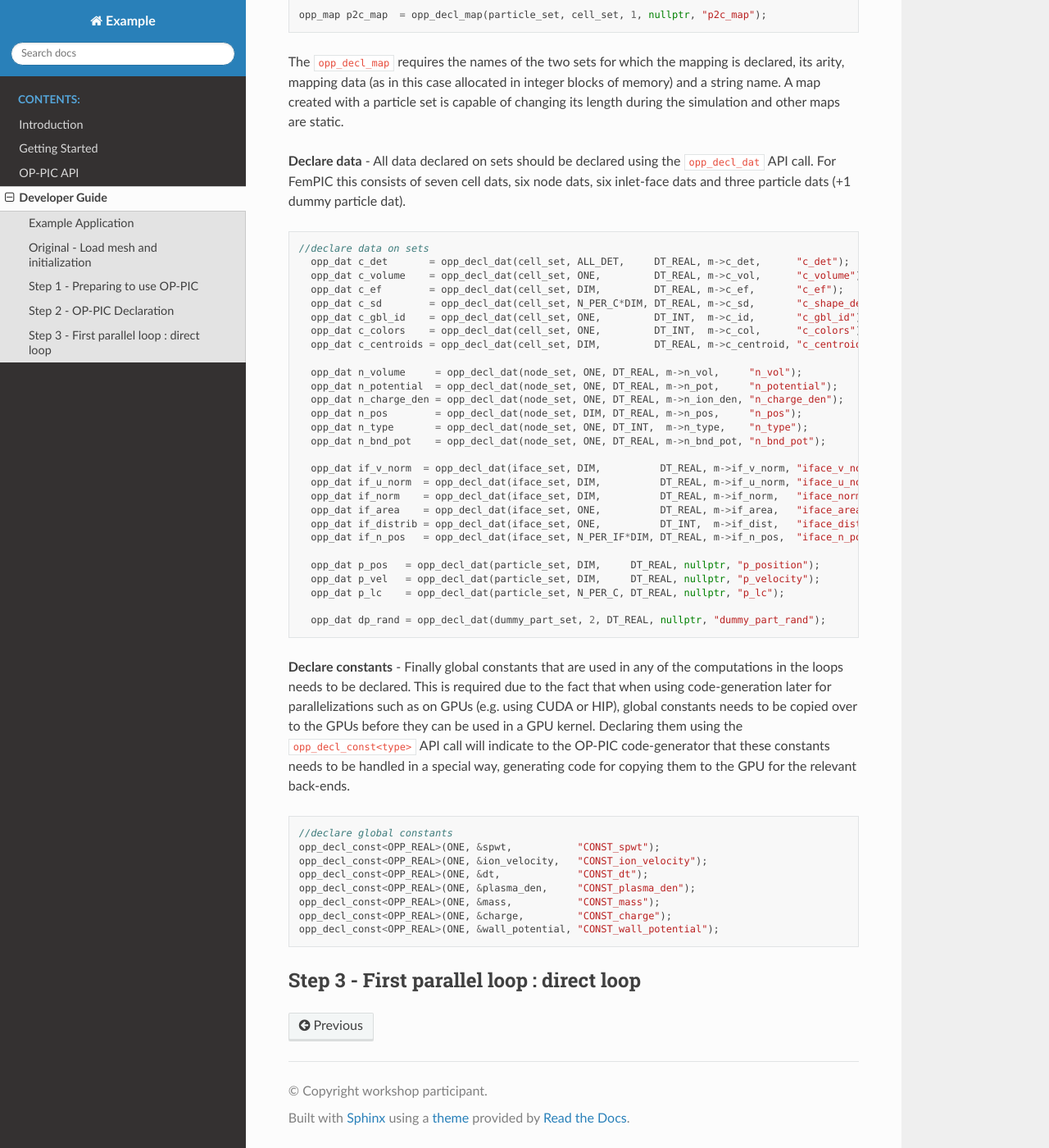
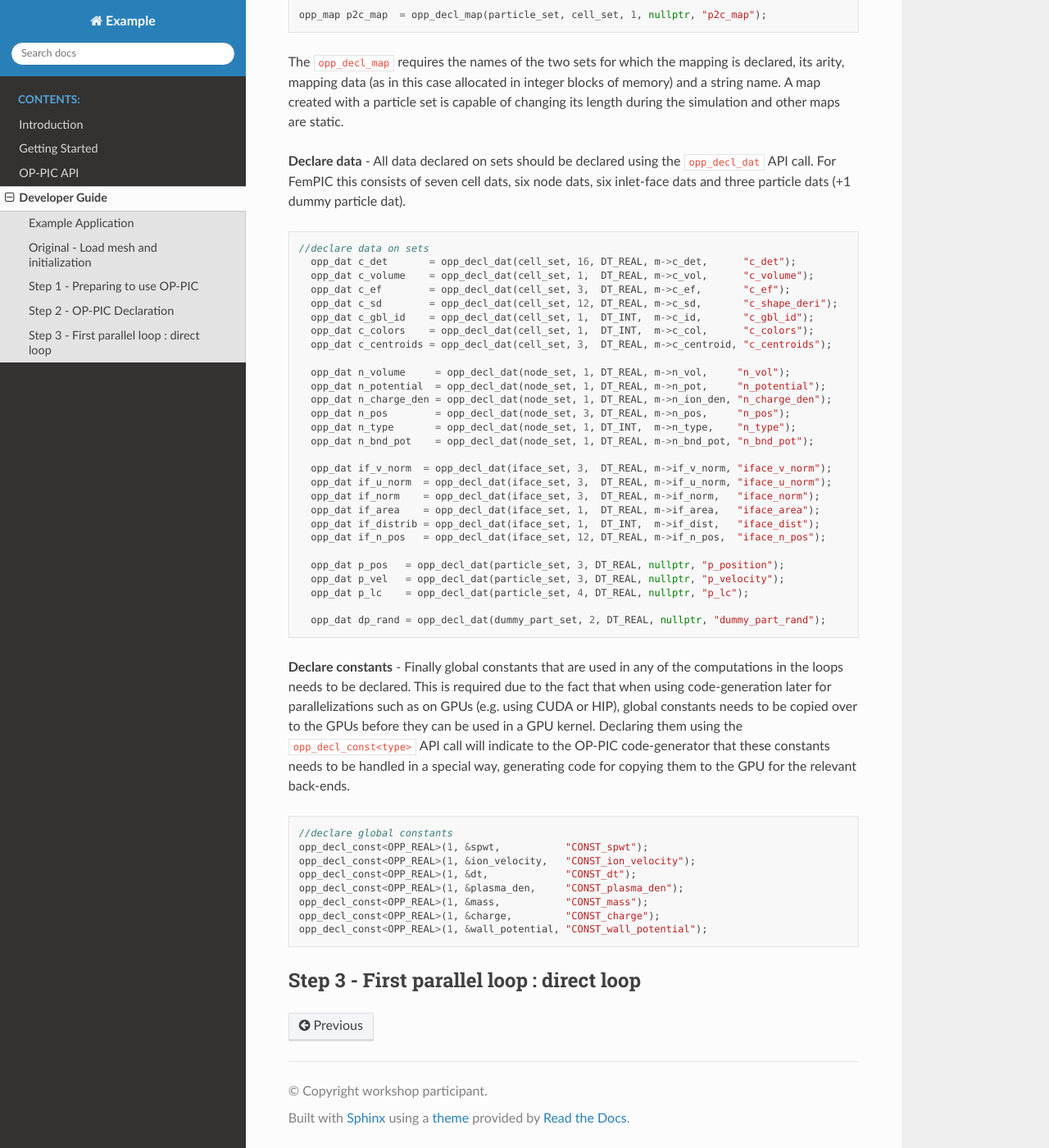
Before and after one commit to ZamanLantra/git_docs_test, a Sphinx documentation site: the page built from doc/developer_guide.rst, in a window 1280 px wide and 1400 px high, scrolled down 2892 px. Shown: the whole window at 82% size. Built offline with Sphinx 7.4.7 and the Read the Docs theme 2.0.0, drawn with Linux system fonts in a browser that asks for light colours; pages that are not in the unit, such as notebooks, are missing from menus.

Commit message:
Update developer_guide.rst

```diff
--- a/doc/developer_guide.rst
+++ b/doc/developer_guide.rst
@@ -113,31 +113,31 @@ A map created with a particle set is capable of changing its length during the s
 .. code-block:: C
 
   //declare data on sets
-    opp_dat c_det       = opp_decl_dat(cell_set, ALL_DET,     DT_REAL, m->c_det,      "c_det");
-    opp_dat c_volume    = opp_decl_dat(cell_set, ONE,         DT_REAL, m->c_vol,      "c_volume");
-    opp_dat c_ef        = opp_decl_dat(cell_set, DIM,         DT_REAL, m->c_ef,       "c_ef");
-    opp_dat c_sd        = opp_decl_dat(cell_set, N_PER_C*DIM, DT_REAL, m->c_sd,       "c_shape_deri");
-    opp_dat c_gbl_id    = opp_decl_dat(cell_set, ONE,         DT_INT,  m->c_id,       "c_gbl_id");
-    opp_dat c_colors    = opp_decl_dat(cell_set, ONE,         DT_INT,  m->c_col,      "c_colors");
-    opp_dat c_centroids = opp_decl_dat(cell_set, DIM,         DT_REAL, m->c_centroid, "c_centroids");
+    opp_dat c_det       = opp_decl_dat(cell_set, 16, DT_REAL, m->c_det,      "c_det");
+    opp_dat c_volume    = opp_decl_dat(cell_set, 1,  DT_REAL, m->c_vol,      "c_volume");
+    opp_dat c_ef        = opp_decl_dat(cell_set, 3,  DT_REAL, m->c_ef,       "c_ef");
+    opp_dat c_sd        = opp_decl_dat(cell_set, 12, DT_REAL, m->c_sd,       "c_shape_deri");
+    opp_dat c_gbl_id    = opp_decl_dat(cell_set, 1,  DT_INT,  m->c_id,       "c_gbl_id");
+    opp_dat c_colors    = opp_decl_dat(cell_set, 1,  DT_INT,  m->c_col,      "c_colors");
+    opp_dat c_centroids = opp_decl_dat(cell_set, 3,  DT_REAL, m->c_centroid, "c_centroids");
 
-    opp_dat n_volume     = opp_decl_dat(node_set, ONE, DT_REAL, m->n_vol,     "n_vol");
-    opp_dat n_potential  = opp_decl_dat(node_set, ONE, DT_REAL, m->n_pot,     "n_potential");
-    opp_dat n_charge_den = opp_decl_dat(node_set, ONE, DT_REAL, m->n_ion_den, "n_charge_den");
-    opp_dat n_pos        = opp_decl_dat(node_set, DIM, DT_REAL, m->n_pos,     "n_pos");
-    opp_dat n_type       = opp_decl_dat(node_set, ONE, DT_INT,  m->n_type,    "n_type");
-    opp_dat n_bnd_pot    = opp_decl_dat(node_set, ONE, DT_REAL, m->n_bnd_pot, "n_bnd_pot");
+    opp_dat n_volume     = opp_decl_dat(node_set, 1, DT_REAL, m->n_vol,     "n_vol");
+    opp_dat n_potential  = opp_decl_dat(node_set, 1, DT_REAL, m->n_pot,     "n_potential");
+    opp_dat n_charge_den = opp_decl_dat(node_set, 1, DT_REAL, m->n_ion_den, "n_charge_den");
+    opp_dat n_pos        = opp_decl_dat(node_set, 3, DT_REAL, m->n_pos,     "n_pos");
+    opp_dat n_type       = opp_decl_dat(node_set, 1, DT_INT,  m->n_type,    "n_type");
+    opp_dat n_bnd_pot    = opp_decl_dat(node_set, 1, DT_REAL, m->n_bnd_pot, "n_bnd_pot");
 
-    opp_dat if_v_norm  = opp_decl_dat(iface_set, DIM,          DT_REAL, m->if_v_norm, "iface_v_norm");
-    opp_dat if_u_norm  = opp_decl_dat(iface_set, DIM,          DT_REAL, m->if_u_norm, "iface_u_norm");
-    opp_dat if_norm    = opp_decl_dat(iface_set, DIM,          DT_REAL, m->if_norm,   "iface_norm");
-    opp_dat if_area    = opp_decl_dat(iface_set, ONE,          DT_REAL, m->if_area,   "iface_area");
-    opp_dat if_distrib = opp_decl_dat(iface_set, ONE,          DT_INT,  m->if_dist,   "iface_dist");
-    opp_dat if_n_pos   = opp_decl_dat(iface_set, N_PER_IF*DIM, DT_REAL, m->if_n_pos,  "iface_n_pos");
+    opp_dat if_v_norm  = opp_decl_dat(iface_set, 3,  DT_REAL, m->if_v_norm, "iface_v_norm");
+    opp_dat if_u_norm  = opp_decl_dat(iface_set, 3,  DT_REAL, m->if_u_norm, "iface_u_norm");
+    opp_dat if_norm    = opp_decl_dat(iface_set, 3,  DT_REAL, m->if_norm,   "iface_norm");
+    opp_dat if_area    = opp_decl_dat(iface_set, 1,  DT_REAL, m->if_area,   "iface_area");
+    opp_dat if_distrib = opp_decl_dat(iface_set, 1,  DT_INT,  m->if_dist,   "iface_dist");
+    opp_dat if_n_pos   = opp_decl_dat(iface_set, 12, DT_REAL, m->if_n_pos,  "iface_n_pos");
 
-    opp_dat p_pos   = opp_decl_dat(particle_set, DIM,     DT_REAL, nullptr, "p_position");
-    opp_dat p_vel   = opp_decl_dat(particle_set, DIM,     DT_REAL, nullptr, "p_velocity");
-    opp_dat p_lc    = opp_decl_dat(particle_set, N_PER_C, DT_REAL, nullptr, "p_lc");
+    opp_dat p_pos   = opp_decl_dat(particle_set, 3, DT_REAL, nullptr, "p_position");
+    opp_dat p_vel   = opp_decl_dat(particle_set, 3, DT_REAL, nullptr, "p_velocity");
+    opp_dat p_lc    = opp_decl_dat(particle_set, 4, DT_REAL, nullptr, "p_lc");
 
     opp_dat dp_rand = opp_decl_dat(dummy_part_set, 2, DT_REAL, nullptr, "dummy_part_rand");
 
@@ -148,13 +148,13 @@ Declaring them using the ``opp_decl_const<type>`` API call will indicate to the
 .. code-block:: C
 
     //declare global constants
-    opp_decl_const<OPP_REAL>(ONE, &spwt,           "CONST_spwt");
-    opp_decl_const<OPP_REAL>(ONE, &ion_velocity,   "CONST_ion_velocity");
-    opp_decl_const<OPP_REAL>(ONE, &dt,             "CONST_dt");
-    opp_decl_const<OPP_REAL>(ONE, &plasma_den,     "CONST_plasma_den");
-    opp_decl_const<OPP_REAL>(ONE, &mass,           "CONST_mass");
-    opp_decl_const<OPP_REAL>(ONE, &charge,         "CONST_charge");
-    opp_decl_const<OPP_REAL>(ONE, &wall_potential, "CONST_wall_potential");
+    opp_decl_const<OPP_REAL>(1, &spwt,           "CONST_spwt");
+    opp_decl_const<OPP_REAL>(1, &ion_velocity,   "CONST_ion_velocity");
+    opp_decl_const<OPP_REAL>(1, &dt,             "CONST_dt");
+    opp_decl_const<OPP_REAL>(1, &plasma_den,     "CONST_plasma_den");
+    opp_decl_const<OPP_REAL>(1, &mass,           "CONST_mass");
+    opp_decl_const<OPP_REAL>(1, &charge,         "CONST_charge");
+    opp_decl_const<OPP_REAL>(1, &wall_potential, "CONST_wall_potential");
 
 Step 3 - First parallel loop : direct loop
 ------------------------------------------
```
